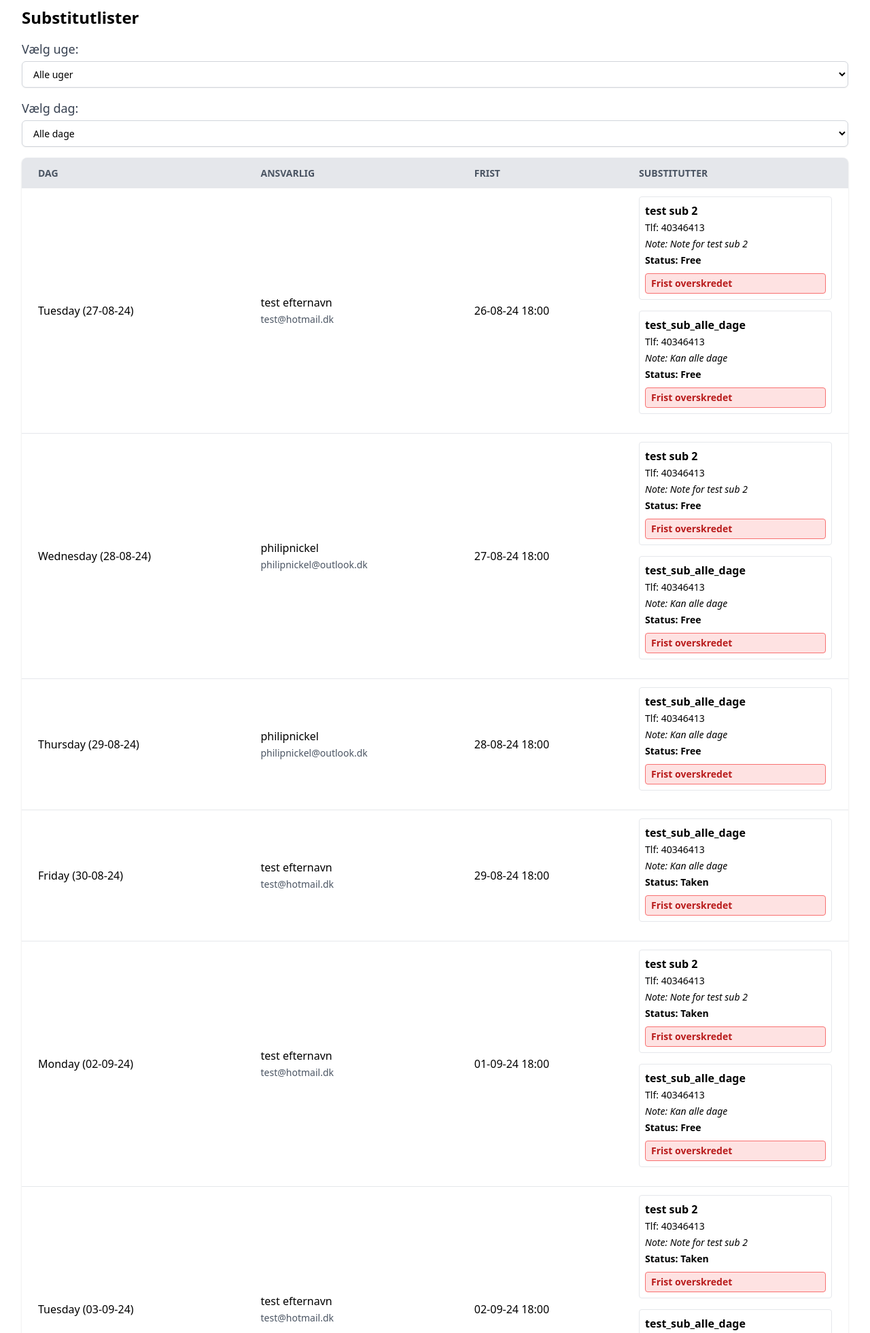
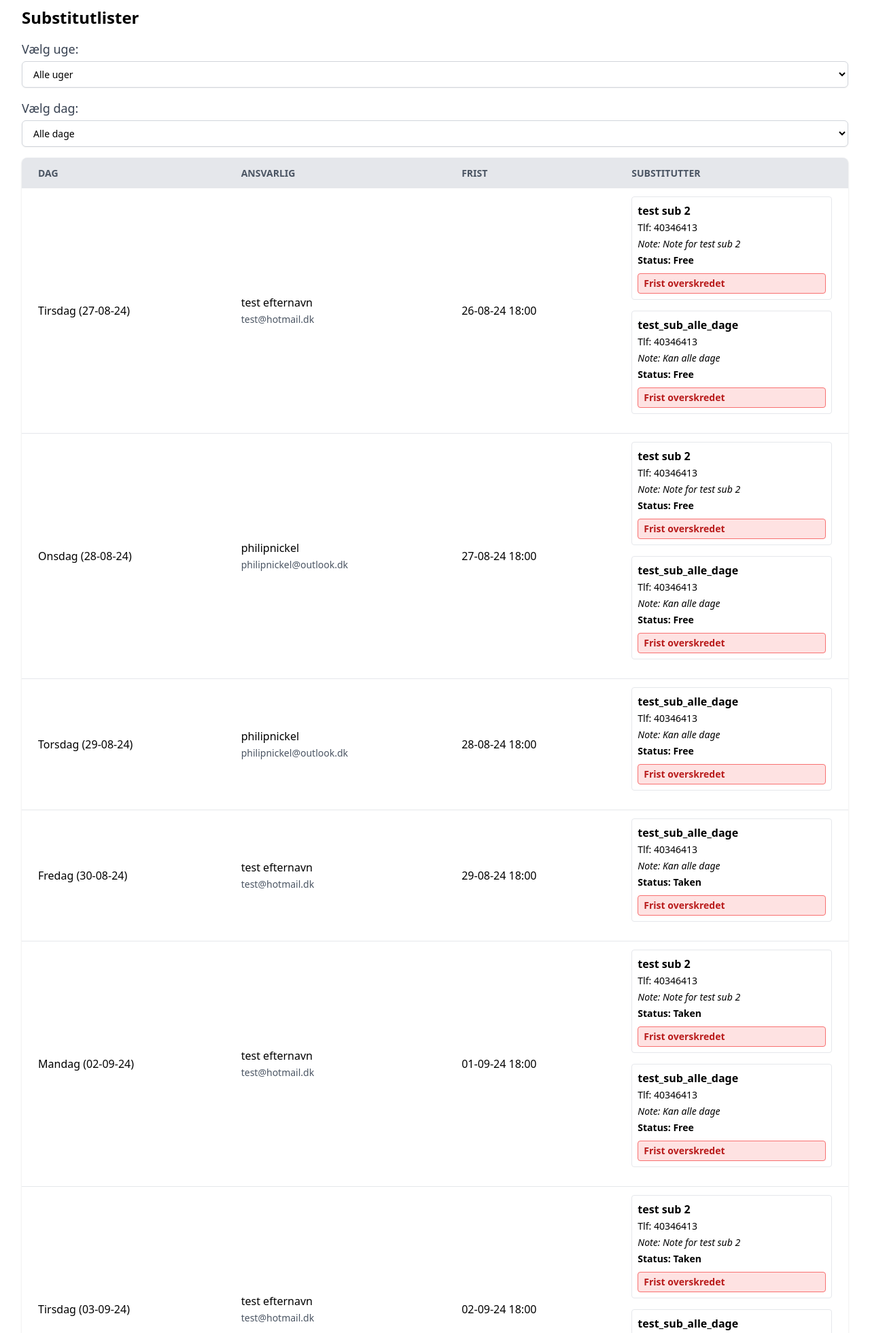
Before and after one commit to philipnickel/Bridgehjemmeside, a Django app: page / in a window 1280 px wide. Shown: the part 914-2875 px from the top of the page at 68% size. Run offline with Django 4.2, Linux system fonts and the light colour scheme; data comes from the database, SQL or seed files in the repository; both versions use the stored data as it was after the commit.

Commit message:
checkpoint charlie

```diff
--- a/bridge_club_management/club_management/templates/front_page.html
+++ b/bridge_club_management/club_management/templates/front_page.html
@@ -77,7 +77,25 @@
               data-list-id="{{ substitutliste.id }}"
               data-responsible-email="{{ substitutliste.responsible_email }}">
             <td class="py-3 px-6 text-left whitespace-nowrap">
-              {{ substitutliste.day_name }} ({{ substitutliste.day|date:"d-m-y" }})
+              {% with day_name=substitutliste.day|date:"l" %}
+                {% if day_name == 'Monday' %}Mandag
+                {% elif day_name == 'Tuesday' %}Tirsdag
+                {% elif day_name == 'Wednesday' %}Onsdag
+                {% elif day_name == 'Thursday' %}Torsdag
+                {% elif day_name == 'Friday' %}Fredag
+                {% elif day_name == 'Saturday' %}Lørdag
+                {% elif day_name == 'Sunday' %}Søndag
+                {% elif day_name == 'mandag' %}Mandag
+                {% elif day_name == 'tirsdag' %}Tirsdag
+                {% elif day_name == 'onsdag' %}Onsdag
+                {% elif day_name == 'torsdag' %}Torsdag
+                {% elif day_name == 'fredag' %}Fredag
+                {% elif day_name == 'lørdag' %}Lørdag
+                {% elif day_name == 'søndag' %}Søndag
+                {% else %}{{ day_name }}
+                {% endif %}
+              {% endwith %}
+              ({{ substitutliste.day|date:"d-m-y" }})
             </td>
             <td class="py-3 px-6 text-left">
               {{ substitutliste.responsible_name }}
@@ -271,12 +289,21 @@
           filterSubstitutlister() {
             console.log('Filtering with week:', this.selectedWeek, 'and day:', this.selectedDay);
             const rows = document.querySelectorAll('[data-week][data-day]');
+            const dayMap = {
+                'Mandag': 'Monday',
+                'Tirsdag': 'Tuesday',
+                'Onsdag': 'Wednesday',
+                'Torsdag': 'Thursday',
+                'Fredag': 'Friday',
+                'Lørdag': 'Saturday',
+                'Søndag': 'Sunday'
+            };
             rows.forEach(row => {
                 console.log('Row data:', row.dataset);
                 const weekMatch = this.selectedWeek === '' || row.dataset.week === this.selectedWeek;
                 let dayMatch = this.selectedDay === '';
                 if (!dayMatch) {
-                    dayMatch = row.dataset.day.toLowerCase() === this.selectedDay.toLowerCase();
+                    dayMatch = row.dataset.day === dayMap[this.selectedDay] || row.dataset.day === this.selectedDay;
                 }
                 console.log('Week match:', weekMatch, 'Day match:', dayMatch);
                 row.style.display = weekMatch && dayMatch ? '' : 'none';
```
Also changed, not shown: bridge_club_management/db.sqlite3, 1 other file.
